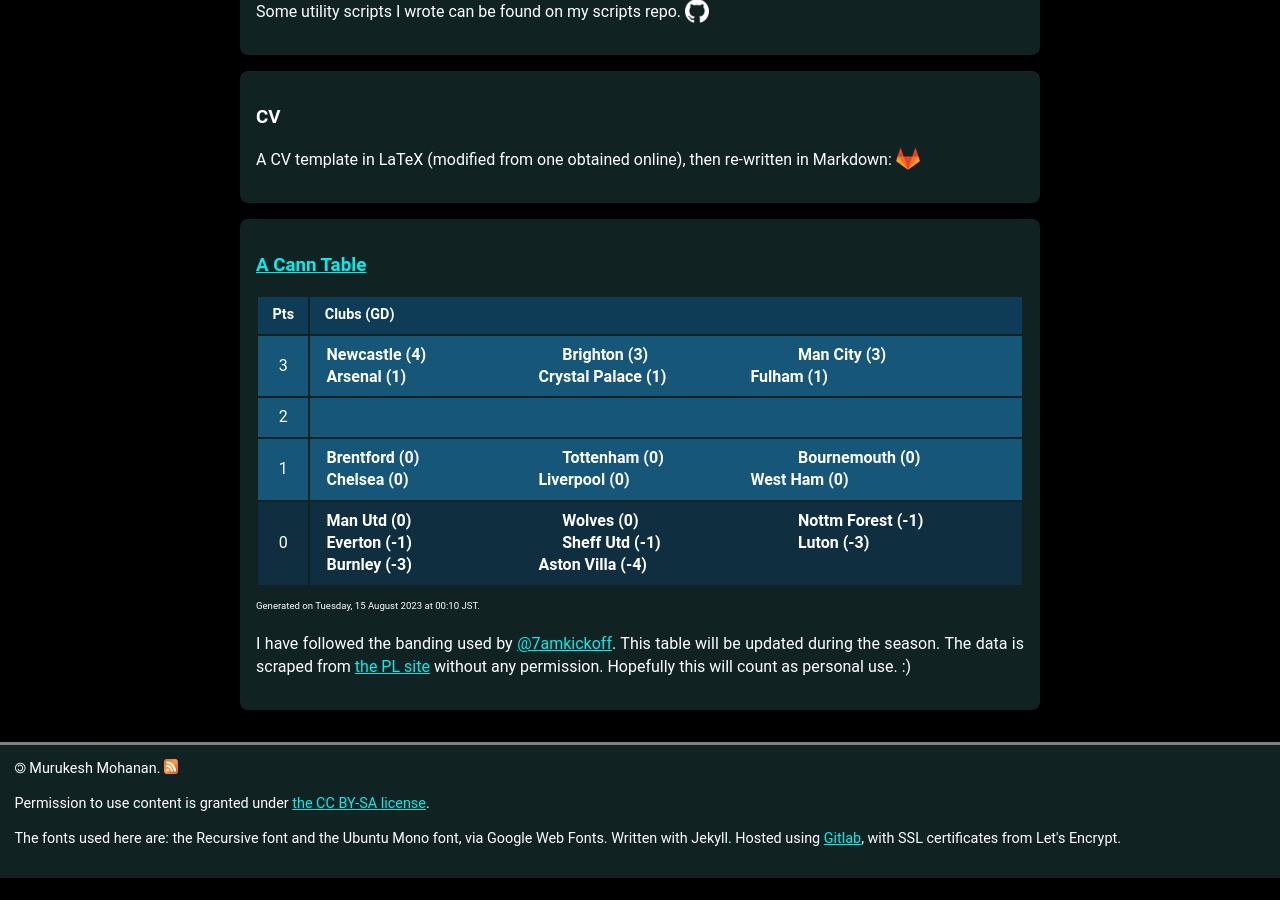
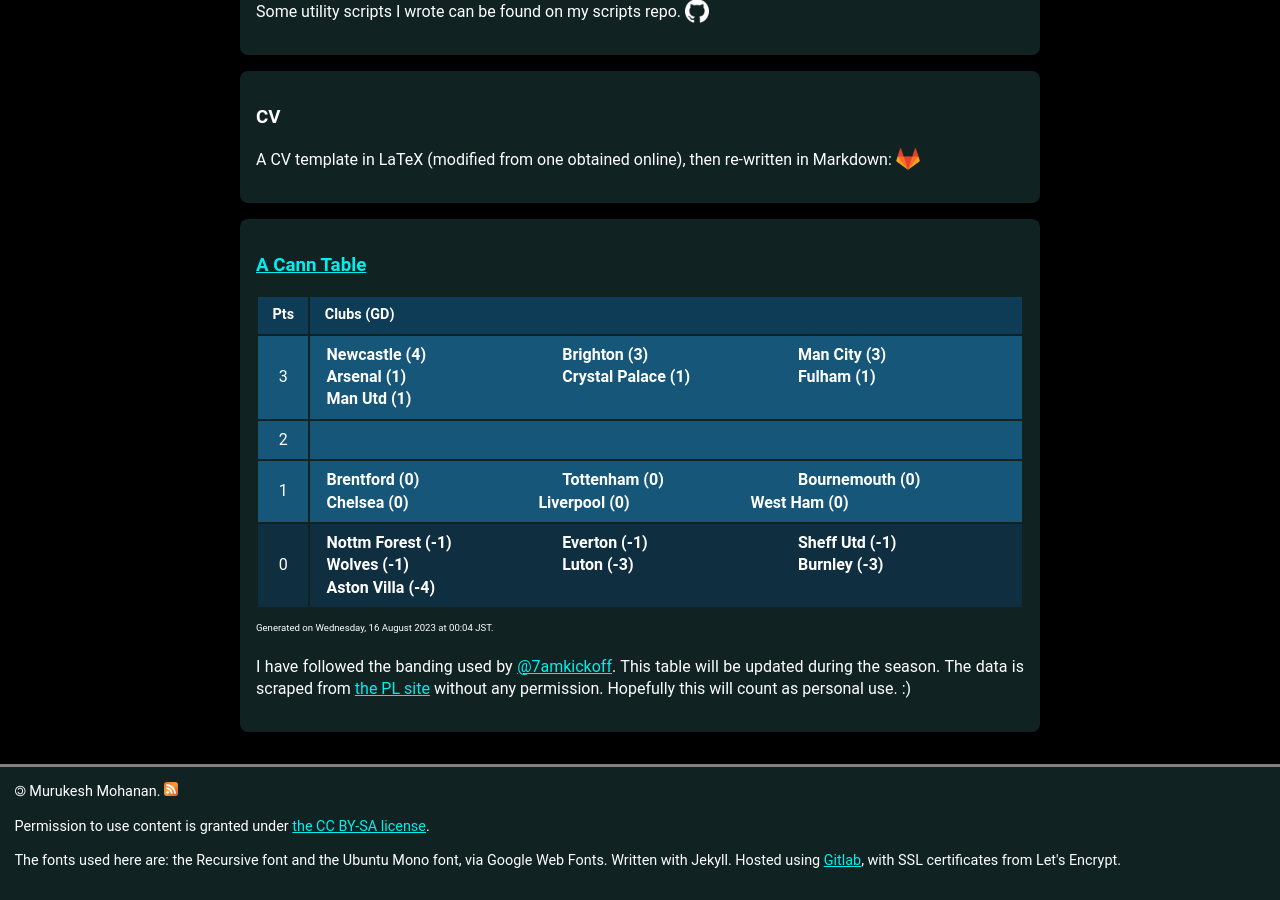
Before and after one commit to muru/muru.github.io, a Jekyll site: the page built from resources.md, in a window 1280 px wide and 900 px high, scrolled down 1150 px. Built offline with Jekyll 4.4.1, drawn with Linux system fonts in a browser that asks for light colours; some web fonts are replaced; before the commit the page ends 2028 px from its top, so only the background shows below that.

Commit message:
updated cann-table: Wed 16 Aug 00:04:12 JST 2023

```diff
--- a/cann-table.html
+++ b/cann-table.html
@@ -9,6 +9,7 @@
 			<span class="club-name"> Arsenal (1) </span>
 			<span class="club-name"> Crystal Palace (1) </span>
 			<span class="club-name"> Fulham (1) </span>
+			<span class="club-name"> Man Utd (1) </span>
 		</td>
  	</tr>
 	<tr class="cann-row-1">
@@ -30,15 +31,14 @@
 	<tr class="cann-row-2">
 		<td class="cann-point"> 0 </td>
 		<td class="cann-clubs">
-			<span class="club-name"> Man Utd (0) </span>
-			<span class="club-name"> Wolves (0) </span>
 			<span class="club-name"> Nottm Forest (-1) </span>
 			<span class="club-name"> Everton (-1) </span>
 			<span class="club-name"> Sheff Utd (-1) </span>
+			<span class="club-name"> Wolves (-1) </span>
 			<span class="club-name"> Luton (-3) </span>
 			<span class="club-name"> Burnley (-3) </span>
 			<span class="club-name"> Aston Villa (-4) </span>
 		</td>
  	</tr>
 </table>
-<span id="cann-gen-note"> Generated on  Tuesday, 15 August 2023 at 00:10 JST. </span>
+<span id="cann-gen-note"> Generated on  Wednesday, 16 August 2023 at 00:04 JST. </span>
```
